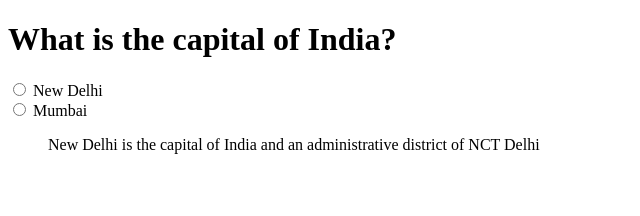
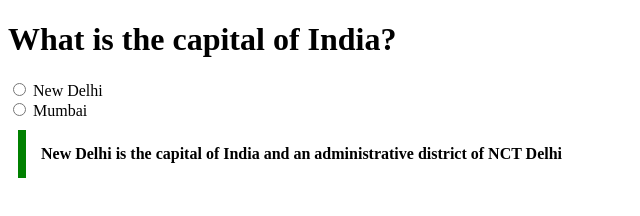
Before and after one commit to acciojob/trivia-dattaprabhu2001, a website: page main.html in a window 1280 px wide. Shown: the whole page, without its empty margins (0-640 px from the left). Drawn offline with Linux system fonts and the light colour scheme.

Commit message:
final trial

```diff
--- a/styles.css
+++ b/styles.css
@@ -1,13 +1,11 @@
 
 /* Your CSS Code here. */
 
-#quote{
+#block {
     max-width: 600px;
-    background-color:#f8fffe ;
-    /* height: 30px; */
-    /* padding-top: 10px; */
+    margin: 10px;
+    padding: 15px;
     border-left: 8px solid green;
-    padding: 15px;
-    margin: 10px;
+    background-color: #f8fffe"";
     font-weight: bold;
 }
```
